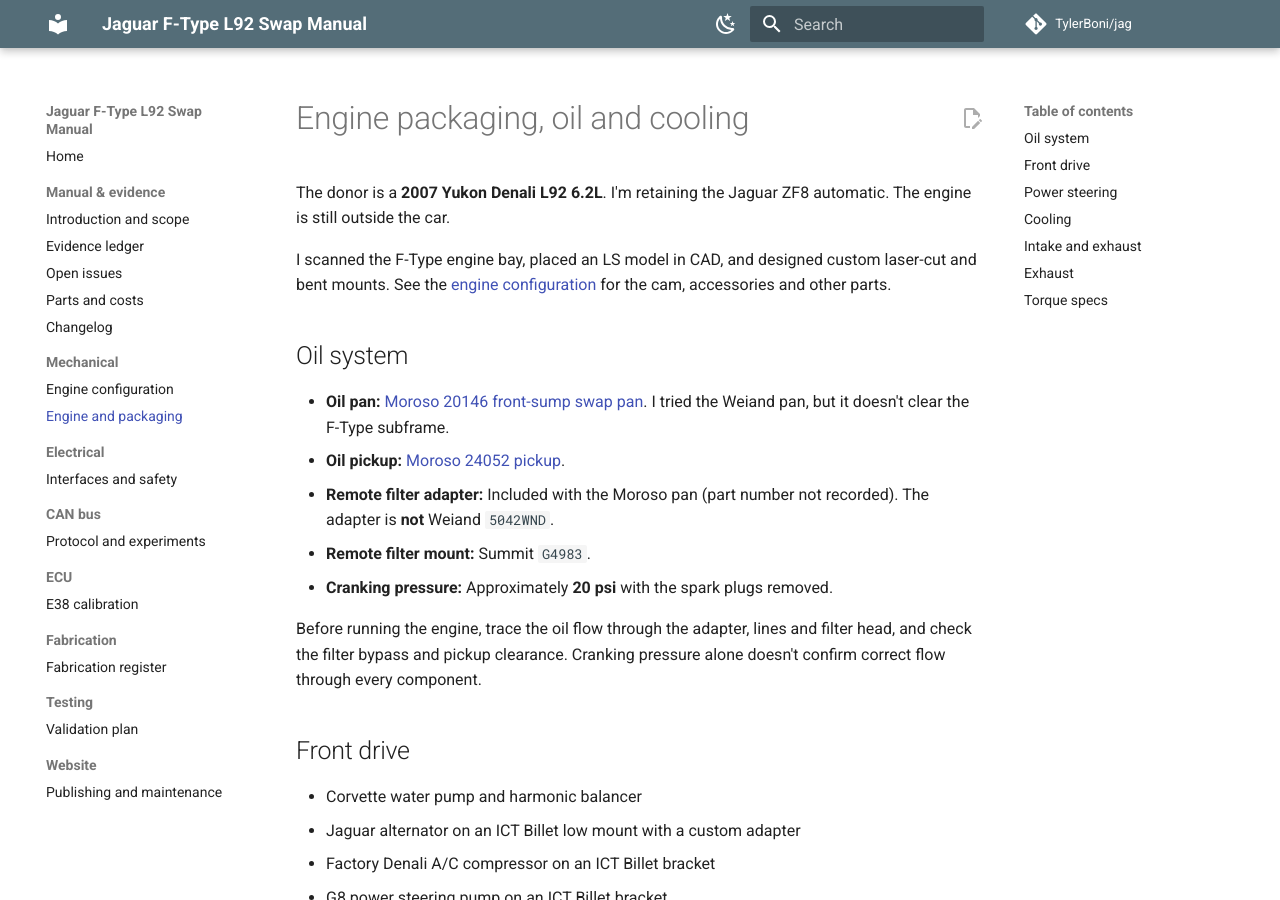
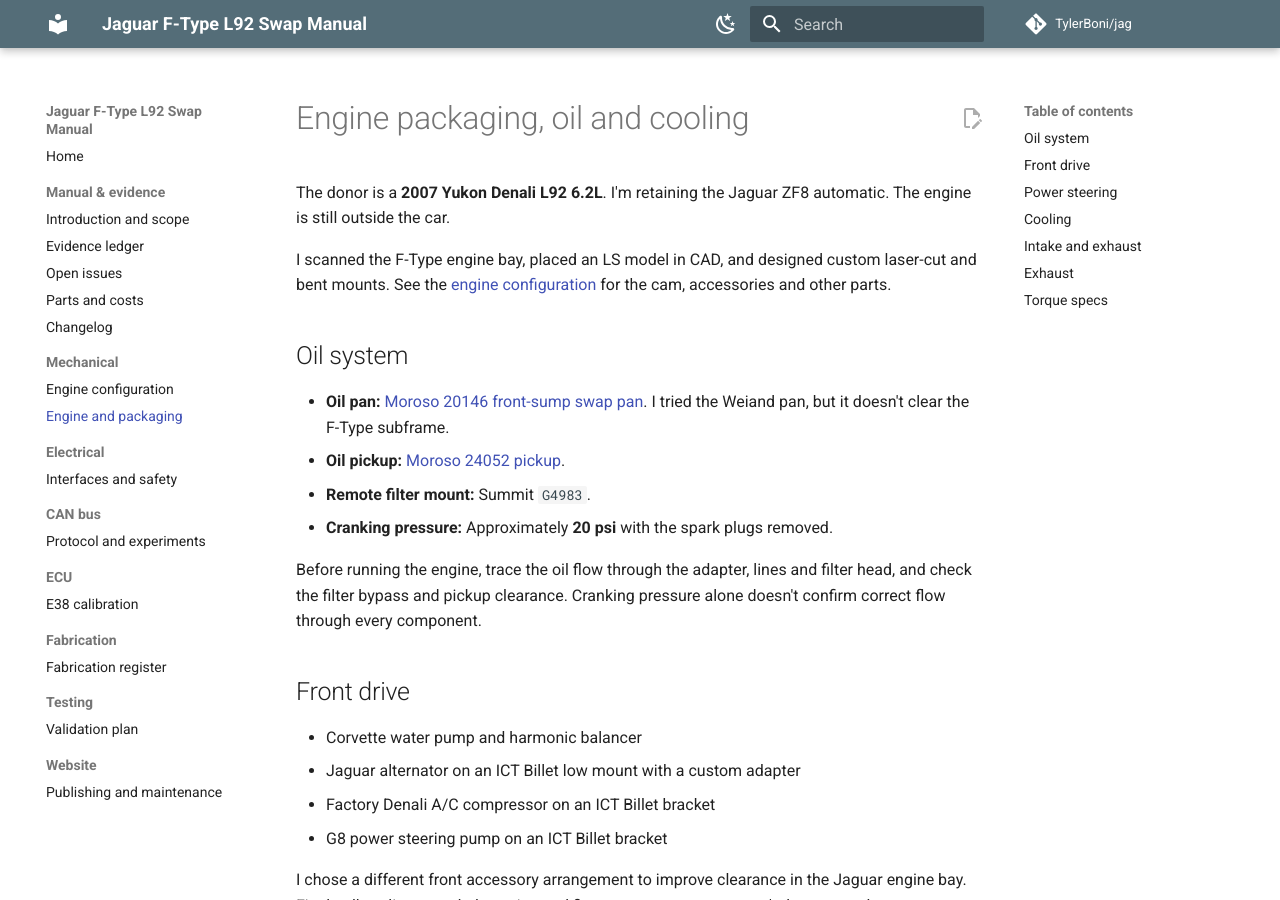
Before and after one commit to TylerBoni/jag, an MkDocs documentation site: the page built from build-manual/docs/mechanical/engine-and-packaging.md, in a window 1280 px wide and 900 px high. Built offline with MkDocs 1.6.1 and Material for MkDocs 9.7.7, drawn with Linux system fonts in a browser that asks for light colours; comment, search, counter and statistics services are not loaded.

Commit message:
docs(oil): remove remote filter adapter note

```diff
--- a/build-manual/docs/mechanical/engine-and-packaging.md
+++ b/build-manual/docs/mechanical/engine-and-packaging.md
@@ -8,7 +8,6 @@ I scanned the F-Type engine bay, placed an LS model in CAD, and designed custom
 
 - **Oil pan:** [Moroso 20146 front-sump swap pan](https://link.amazon/B0cl38x4S). I tried the Weiand pan, but it doesn't clear the F-Type subframe.
 - **Oil pickup:** [Moroso 24052 pickup](https://link.amazon/B02EmzpKV).
-- **Remote filter adapter:** Included with the Moroso pan (part number not recorded). The adapter is **not** Weiand `5042WND`.
 - **Remote filter mount:** Summit `G4983`.
 - **Cranking pressure:** Approximately **20 psi** with the spark plugs removed.
 
```
